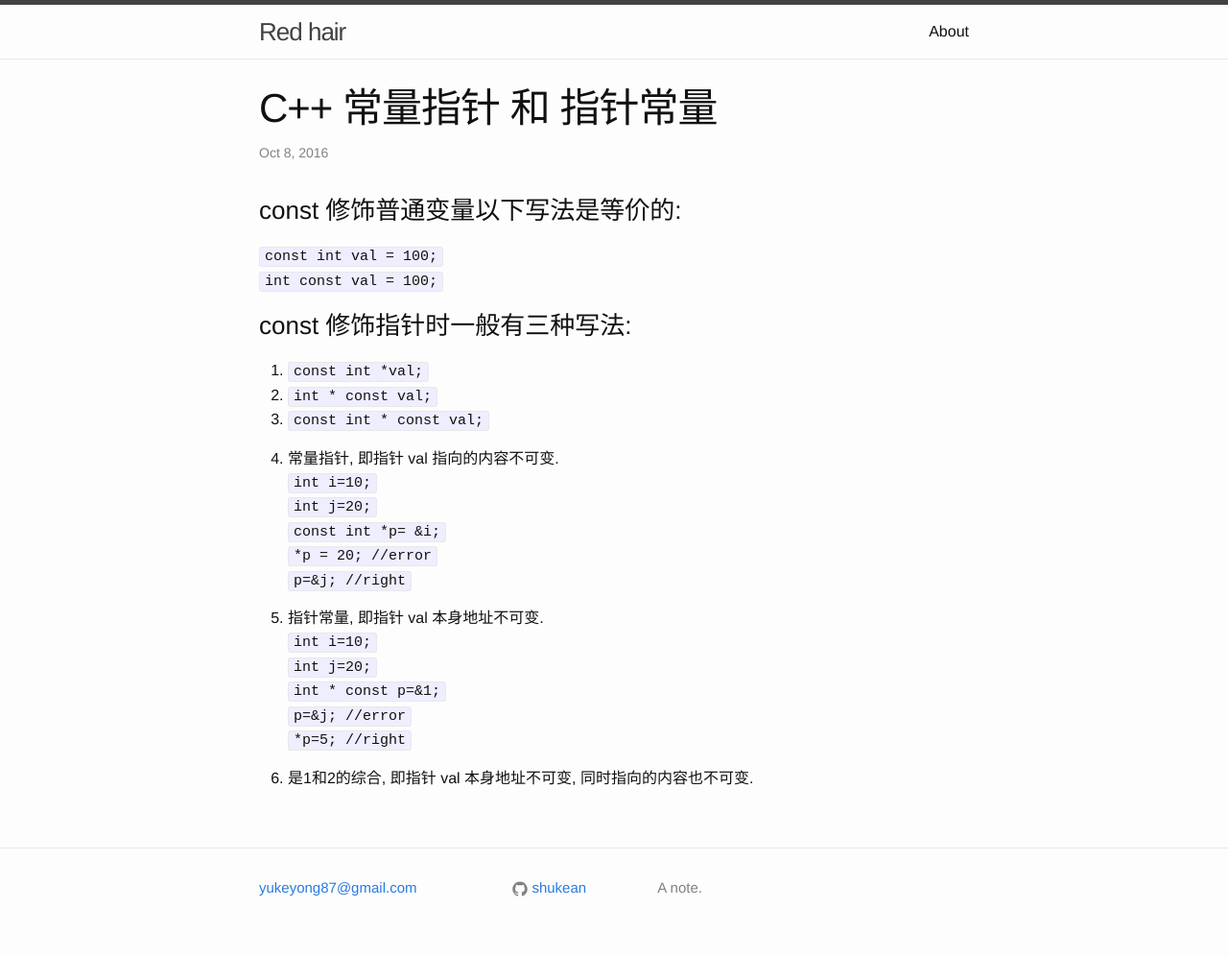
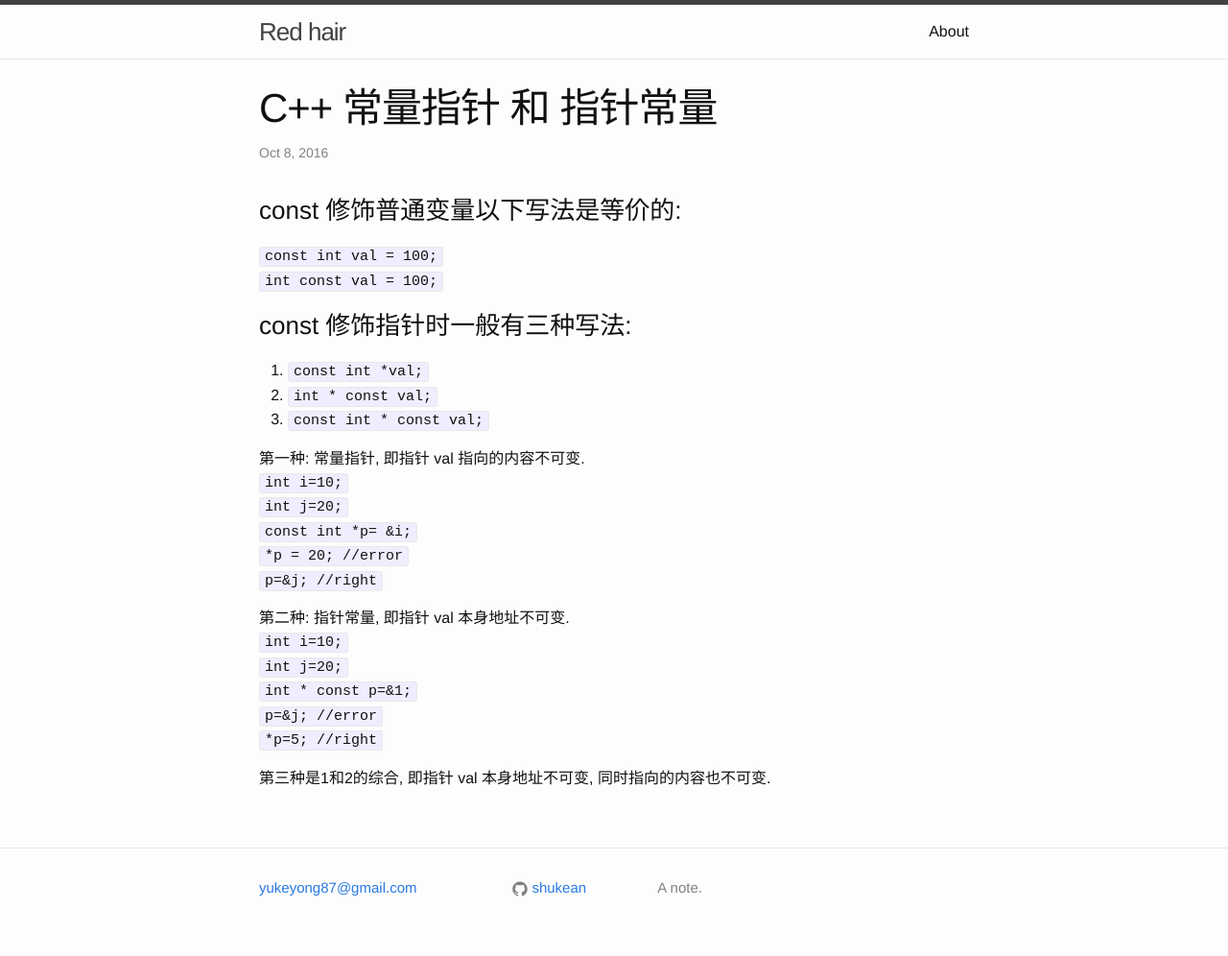
Before and after one commit to shukean/shukean.github.io, a Jekyll site: the page built from _posts/2016-10-08-cpp-const-pointer.markdown, in a window 1280 px wide. Shown: the whole page at 96% size. Built offline with Jekyll 4.4.1, drawn with Linux system fonts in a browser that asks for light colours.

Commit message:
update markdown

```diff
--- a/_posts/2016-10-08-cpp-const-pointer.markdown
+++ b/_posts/2016-10-08-cpp-const-pointer.markdown
@@ -15,18 +15,18 @@ categories: "c++ const pointer"
 3. `const int * const val;`
 
 
-1. 常量指针, 即指针 val 指向的内容不可变.
+第一种: 常量指针, 即指针 val 指向的内容不可变.
 `int i=10; `
 `int j=20;`
 `const int *p= &i;`
 `*p = 20; //error`
 `p=&j; //right`
 
-2. 指针常量, 即指针 val 本身地址不可变.
+第二种: 指针常量, 即指针 val 本身地址不可变.
 `int i=10;`
 `int j=20;`
 `int * const p=&1;`
 `p=&j;  //error`
 `*p=5; //right`
 
-3. 是1和2的综合, 即指针 val 本身地址不可变, 同时指向的内容也不可变.
+第三种是1和2的综合, 即指针 val 本身地址不可变, 同时指向的内容也不可变.
```
